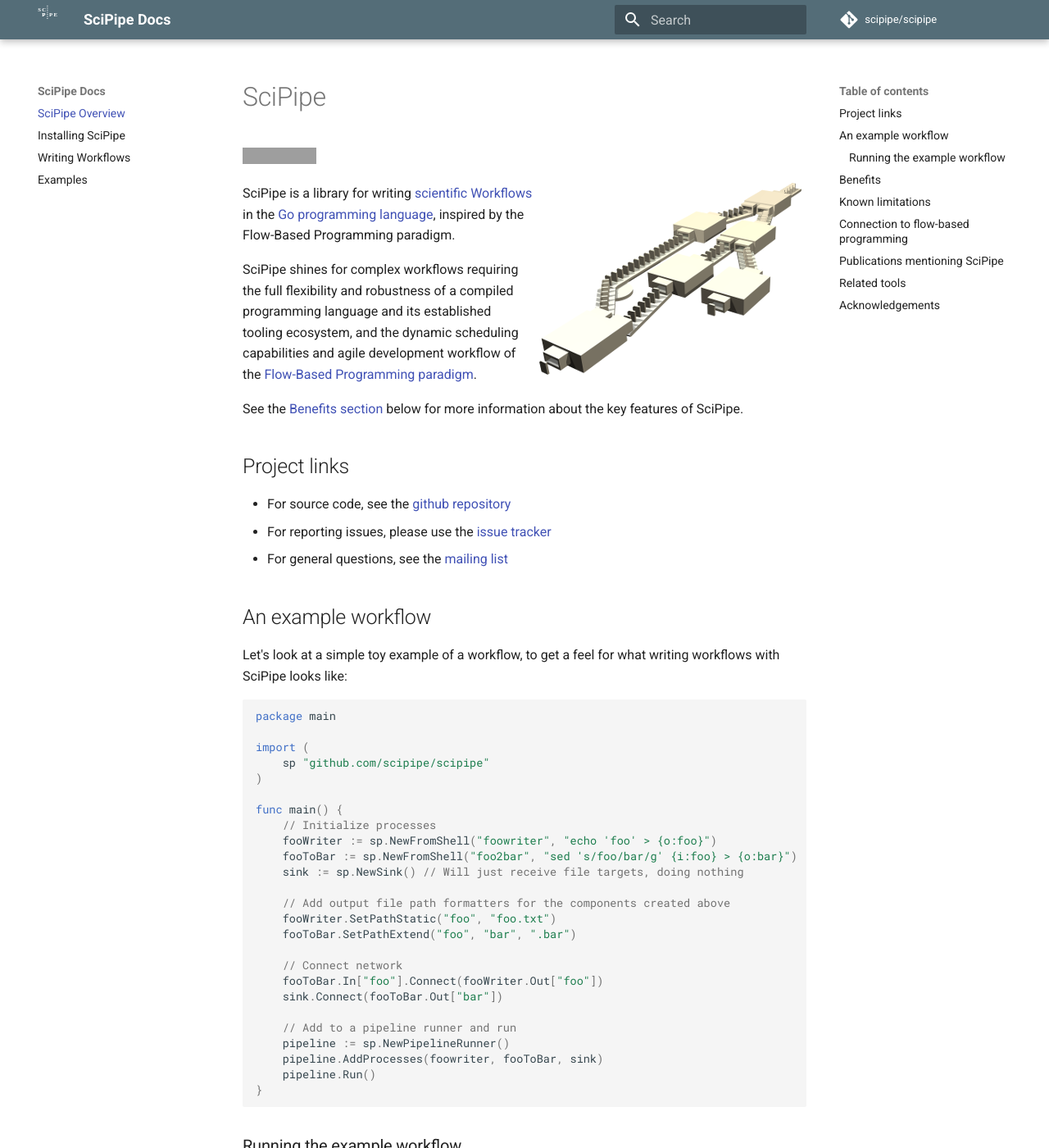
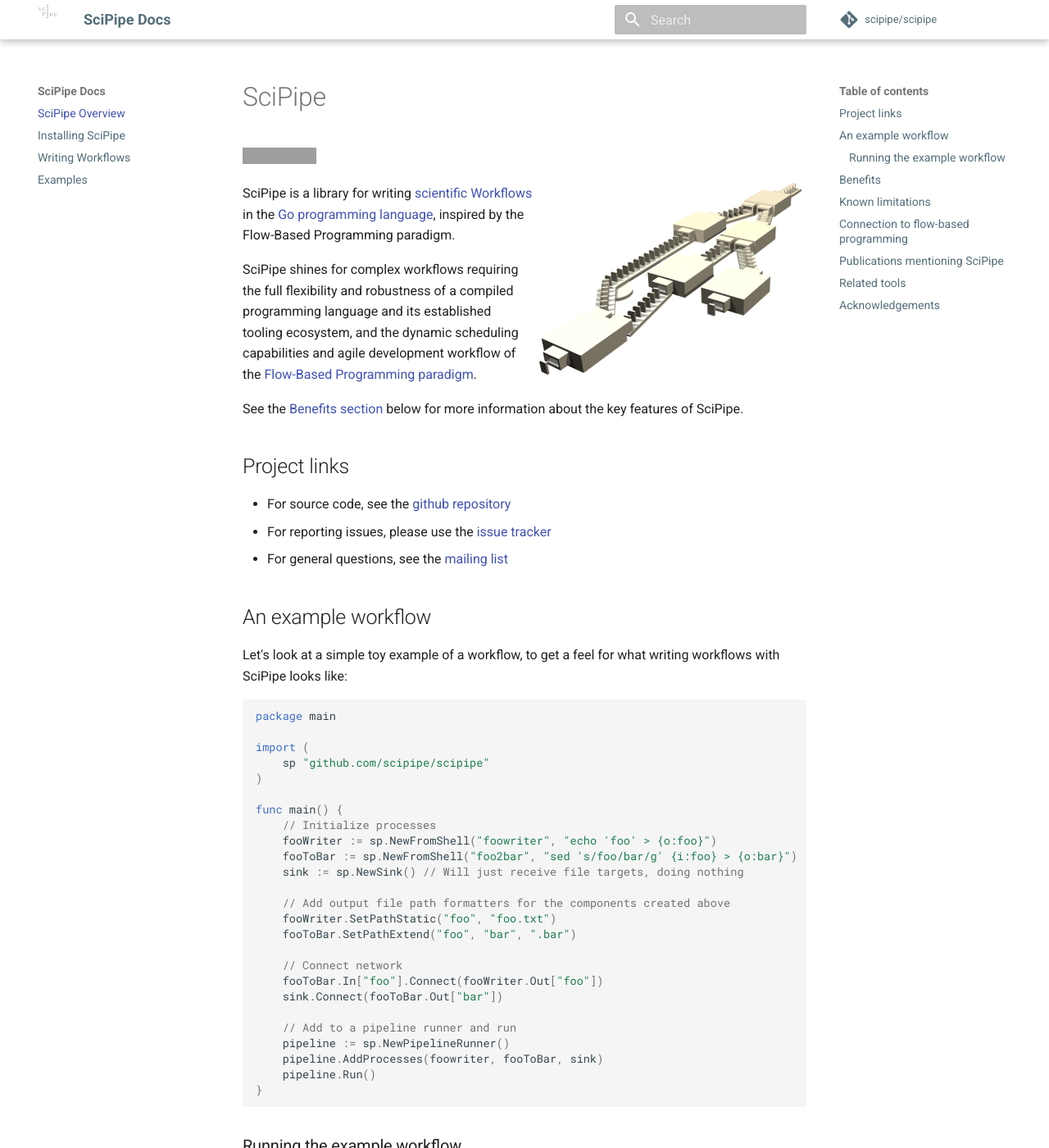
Before and after one commit to scipipe/scipipe, an MkDocs documentation site: the page built from docs/index.md, in a window 1280 px wide and 1400 px high. Shown: the whole window at 82% size. Built offline with MkDocs 1.6.1 and Material for MkDocs 9.7.7, drawn with Linux system fonts in a browser that asks for light colours; comment, search, counter and statistics services are not loaded; old or Windows-style settings are respelled for this version of MkDocs; grey boxes are pictures that could not be loaded.

Commit message:
Make header white

```diff
--- a/docs/custom.css
+++ b/docs/custom.css
@@ -2,7 +2,7 @@
 .md-logo img {
     width: 64px;
     height: 64px;
-    margin-top: -19px;
+    margin-top: -20px;
 }
 .codehilite .kn,
 .codehilite .kd {
@@ -15,3 +15,8 @@
 .codehilite .s1 {
     color: #c00;
 }
+.md-sidebar .md-nav,
+.md-header {
+    background: white!important;
+    color: #546e7a; /* #546e7a; */
+}
--- a/mkdocs.yml
+++ b/mkdocs.yml
@@ -1,10 +1,14 @@
 site_name: SciPipe Docs
 theme: material
-extra_css: ['custom.css']
+pages:
+  - 'SciPipe Overview': 'index.md'
+  - 'Installing SciPipe': 'install.md'
+  - 'Writing Workflows': 'writing_workflows.md'
+  - 'Examples': 'examples.md'
 repo_name: 'scipipe/scipipe'
 repo_url: 'https://github.com/scipipe/scipipe'
 extra:
-    logo: 'images/scipipe_logo_concept2_square_white.svg'
+    logo: 'images/scipipe_logo_bluegrey.svg'
     palette:
         primary: 'blue grey'
         accent: 'cyan'
@@ -17,8 +21,4 @@
           link: 'https://www.linkedin.com/in/samuellampa/'
 markdown_extensions:
   - codehilite
-pages:
-  - 'SciPipe Overview': 'index.md'
-  - 'Installing SciPipe': 'install.md'
-  - 'Writing Workflows': 'writing_workflows.md'
-  - 'Examples': 'examples.md'
+extra_css: ['custom.css']
```
Also changed, not shown: docs/images/scipipe_logo_bluegrey.svg (added).
